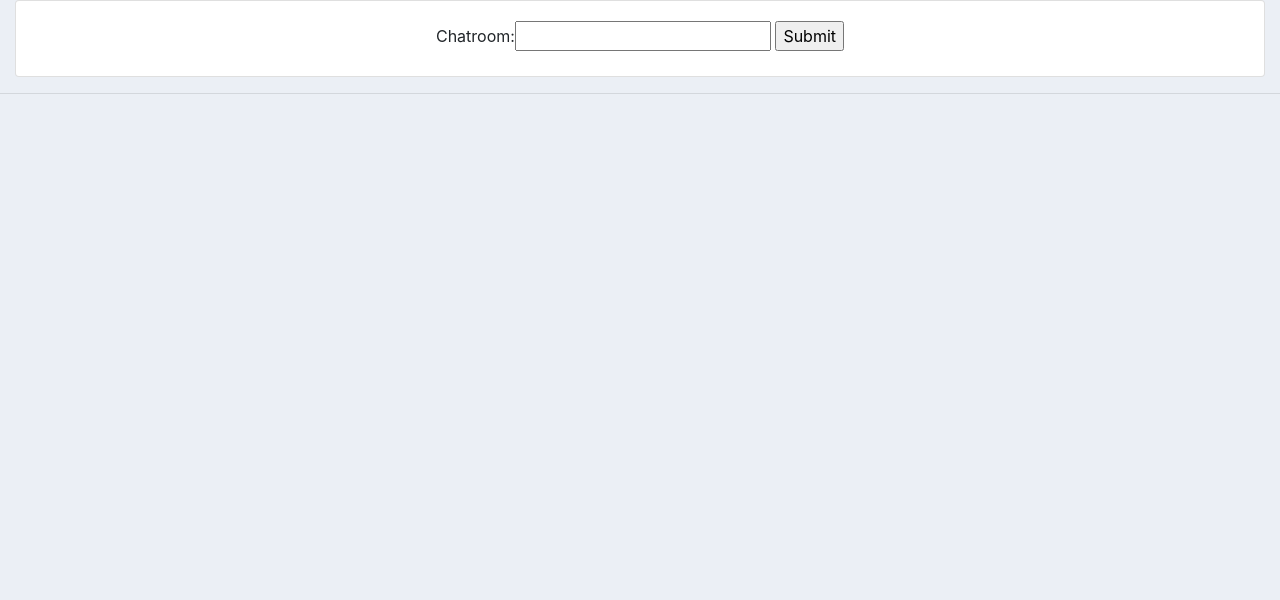
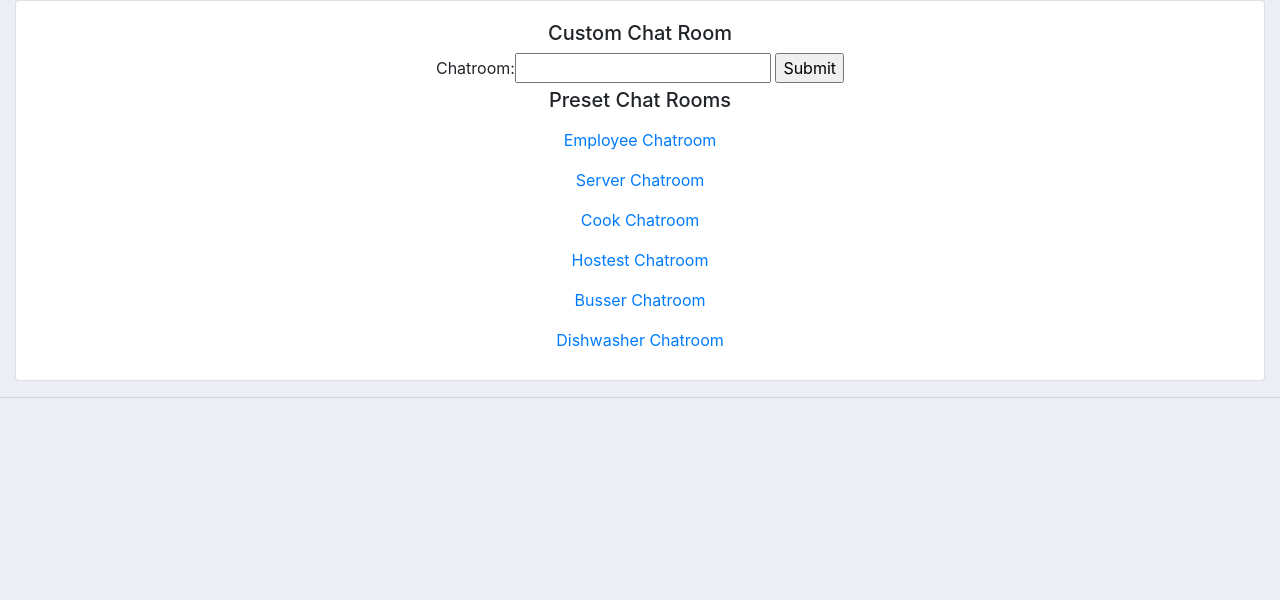
Before and after one commit to edgerees/schedule_plusp4, a Django app: page /chat/ in a window 1280 px wide. Shown: the part 56-656 px from the top of the page. Run offline with Django 3.2, Linux system fonts and the light colour scheme; some libraries are stand-ins or nearby versions.

Commit message:
Add preset chat rooms

```diff
--- a/schedule_app/templates/schedule_app/chat_selection.html
+++ b/schedule_app/templates/schedule_app/chat_selection.html
@@ -6,12 +6,21 @@
 <div class="row">
     <div class="col-md-12">
         <div class="card card-body" style="text-align: center">
+            <h5>Custom Chat Room</h5>
             <form method="POST">
                 {% csrf_token %}
                 {{form}}
                 <input type="submit" name="Submit">
             </form>
-
+            <h5>Preset Chat Rooms</h5>
+            <div>
+                <a class="nav-link" href="/chat/employee">Employee Chatroom</a>
+                <a class="nav-link" href="/chat/server">Server Chatroom</a>
+                <a class="nav-link" href="/chat/cook">Cook Chatroom</a>
+                <a class="nav-link" href="/chat/host">Hostest Chatroom</a>
+                <a class="nav-link" href="/chat/busser">Busser Chatroom</a>
+                <a class="nav-link" href="/chat/dishwasher">Dishwasher Chatroom</a>
+            </div>
         </div>
     </div>
 </div>
```
